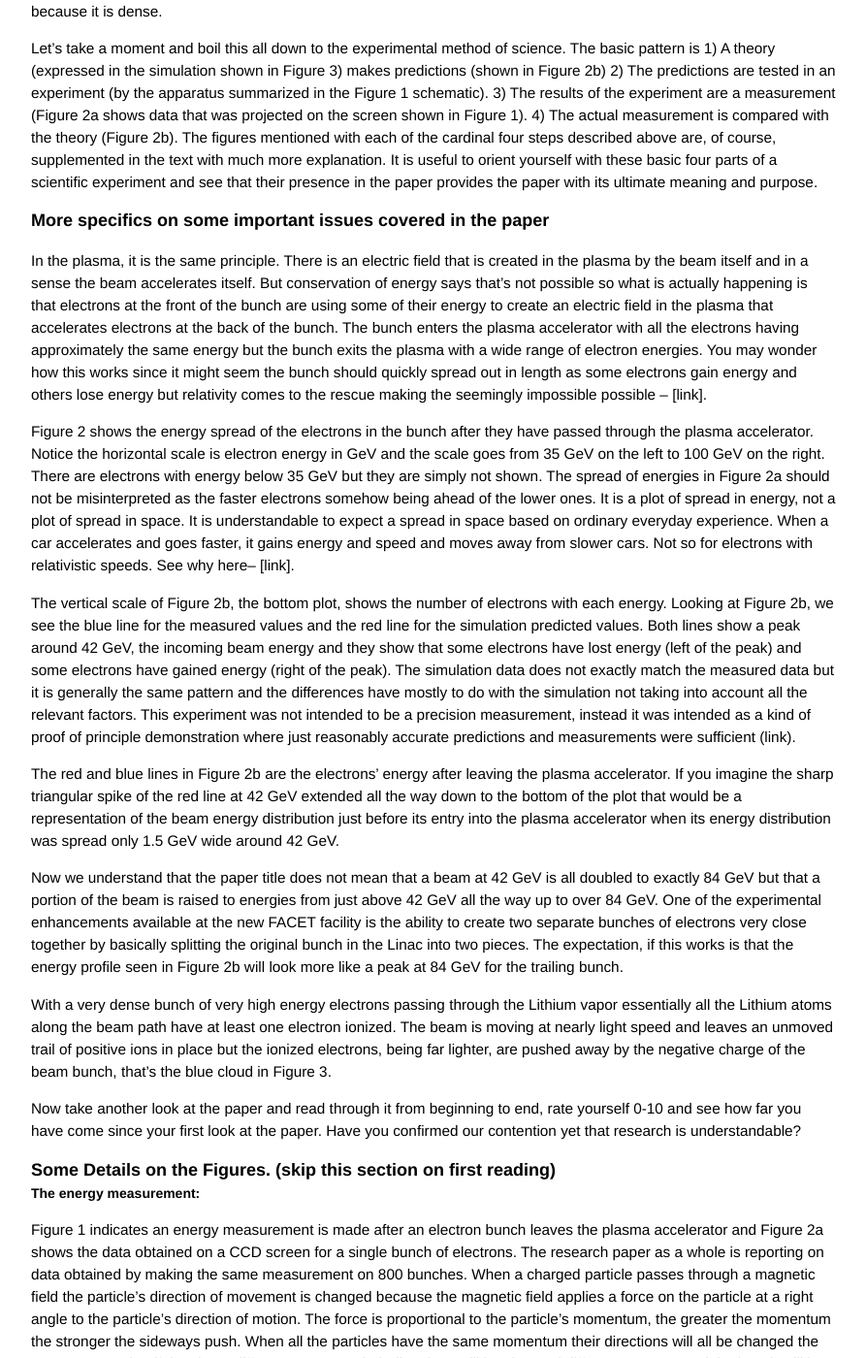
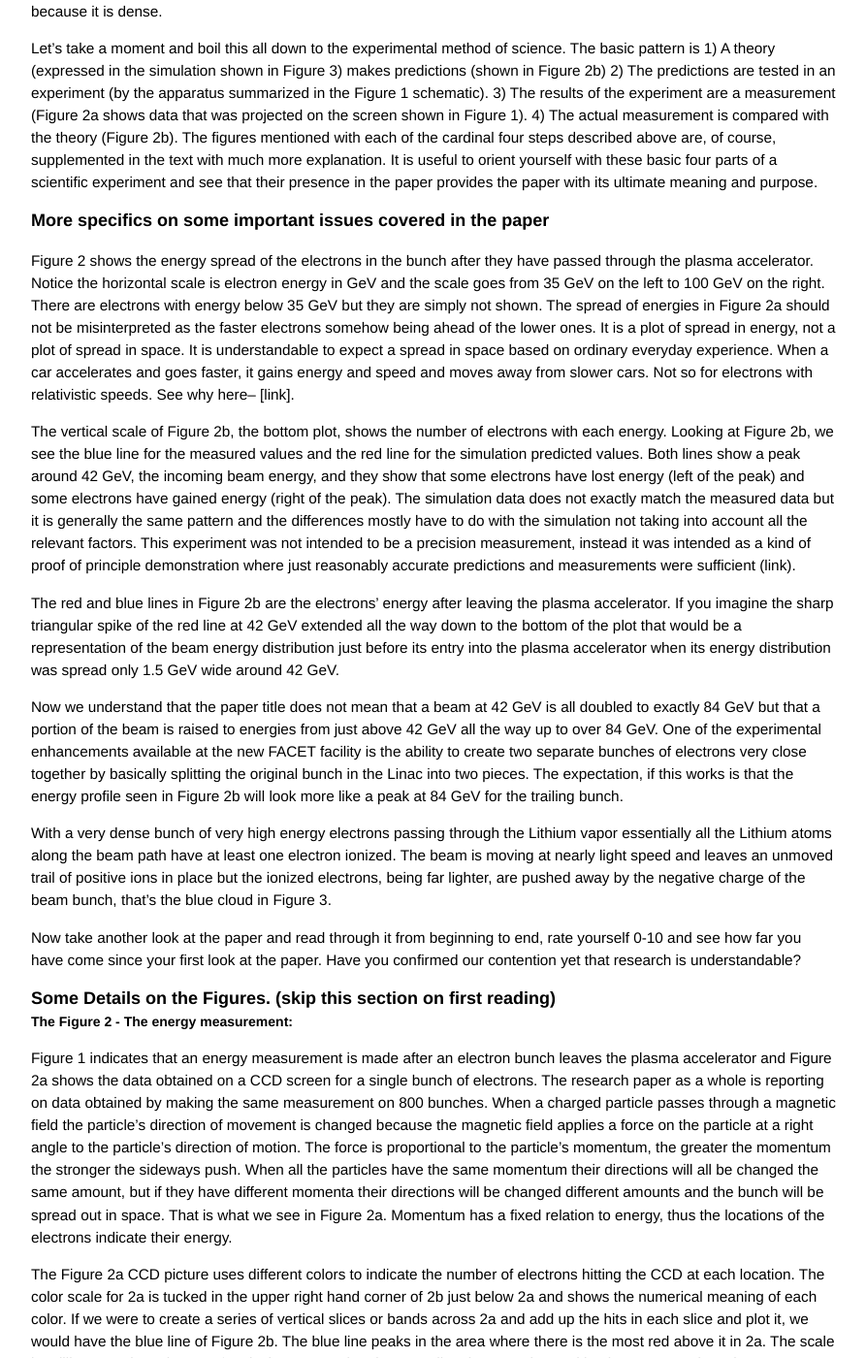
Before and after one commit to grbfacet/facet, a Jekyll site: the page built from energy-doubling-exposition.md, in a window 1280 px wide and 1400 px high, scrolled down 5054 px. Shown: the whole window at 97% size, without its empty margins (193-1086 px from the left). Built offline with Jekyll 4.4.1, drawn with Linux system fonts in a browser that asks for light colours; some of the changed lines change nothing that is shown; some of the changed text lies outside the part shown.

Commit message:
Update energy-doubling-exposition.md

```diff
--- a/energy-doubling-exposition.md
+++ b/energy-doubling-exposition.md
@@ -96,11 +96,9 @@
 ### More specifics on some important issues covered in the paper
 
 
-In the plasma, it is the same principle. There is an electric field that is created in the plasma by the beam itself and in a sense the beam accelerates itself. But conservation of energy says that’s not possible so what is actually happening is that electrons at the front of the bunch are using some of their energy to create an electric field in the plasma that accelerates electrons at the back of the bunch. The bunch enters the plasma accelerator with all the electrons having approximately the same energy but the bunch exits the plasma with a wide range of electron energies. You may wonder how this works since it might seem the bunch should quickly spread out in length as some electrons gain energy and others lose energy but relativity comes to the rescue making the seemingly impossible possible – [link].
-
 Figure 2 shows the energy spread of the electrons in the bunch after they have passed through the plasma accelerator. Notice the horizontal scale is electron energy in GeV and the scale goes from 35 GeV on the left to 100 GeV on the right. There are electrons with energy below 35 GeV but they are simply not shown. The spread of energies in Figure 2a should not be misinterpreted as the faster electrons somehow being ahead of the lower ones. It is a plot of spread in energy, not a plot of spread in space. It is understandable to expect a spread in space based on ordinary everyday experience. When a car accelerates and goes faster, it gains energy and speed and moves away from slower cars. Not so for electrons with relativistic speeds. See why here– [link].
 
-The vertical scale of Figure 2b, the bottom plot, shows the number of electrons with each energy. Looking at Figure 2b, we see the blue line for the measured values and the red line for the simulation predicted values. Both lines show a peak around 42 GeV, the incoming beam energy and they show that some electrons have lost energy (left of the peak) and some electrons have gained energy (right of the peak). The simulation data does not exactly match the measured data but it is generally the same pattern and the differences have mostly to do with the simulation not taking into account all the relevant factors. This experiment was not intended to be a precision measurement, instead it was intended as a kind of proof of principle demonstration where just reasonably accurate predictions and measurements were sufficient (link).
+The vertical scale of Figure 2b, the bottom plot, shows the number of electrons with each energy. Looking at Figure 2b, we see the blue line for the measured values and the red line for the simulation predicted values. Both lines show a peak around 42 GeV, the incoming beam energy, and they show that some electrons have lost energy (left of the peak) and some electrons have gained energy (right of the peak). The simulation data does not exactly match the measured data but it is generally the same pattern and the differences mostly have to do with the simulation not taking into account all the relevant factors. This experiment was not intended to be a precision measurement, instead it was intended as a kind of proof of principle demonstration where just reasonably accurate predictions and measurements were sufficient (link).
 
 The red and blue lines in Figure 2b are the electrons’ energy after leaving the plasma accelerator. If you imagine the sharp triangular spike of the red line at 42 GeV extended all the way down to the bottom of the plot that would be a representation of the beam energy distribution just before its entry into the plasma accelerator when its energy distribution was spread only 1.5 GeV wide around 42 GeV.
 
@@ -114,19 +112,18 @@
 ### Some Details on the Figures. (skip this section on first reading)
 
 
-##### The energy measurement:
+##### The Figure 2 - The energy measurement:
 
-Figure 1 indicates an energy measurement is made after an electron bunch leaves the plasma accelerator and Figure 2a shows the data obtained on a CCD screen for a single bunch of electrons. The research paper as a whole is reporting on data obtained by making the same measurement on 800 bunches. When a charged particle passes through a magnetic field the particle’s direction of movement is changed because the magnetic field applies a force on the particle at a right angle to the particle’s direction of motion. The force is proportional to the particle’s momentum, the greater the momentum the stronger the sideways push. When all the particles have the same momentum their directions will all be changed the same amount, but if they have different momenta their directions will be changed different amounts and the bunch will be spread out in space. That is what we see in Figure 2a. Momentum has a fixed relation to energy, thus the locations of the electrons indicate their energy.
+Figure 1 indicates that an energy measurement is made after an electron bunch leaves the plasma accelerator and Figure 2a shows the data obtained on a CCD screen for a single bunch of electrons. The research paper as a whole is reporting on data obtained by making the same measurement on 800 bunches. When a charged particle passes through a magnetic field the particle’s direction of movement is changed because the magnetic field applies a force on the particle at a right angle to the particle’s direction of motion. The force is proportional to the particle’s momentum, the greater the momentum the stronger the sideways push. When all the particles have the same momentum their directions will all be changed the same amount, but if they have different momenta their directions will be changed different amounts and the bunch will be spread out in space. That is what we see in Figure 2a. Momentum has a fixed relation to energy, thus the locations of the electrons indicate their energy.
 
-##### The Figure 2:
 
 The Figure 2a CCD picture uses different colors to indicate the number of electrons hitting the CCD at each location. The color scale for 2a is tucked in the upper right hand corner of 2b just below 2a and shows the numerical meaning of each color. If we were to create a series of vertical slices or bands across 2a and add up the hits in each slice and plot it, we would have the blue line of Figure 2b. The blue line peaks in the area where there is the most red above it in 2a. The scale in millimeters along the top of 2a is the amount the electrons direction was changed by the magnet. Given the magnet strength, the geometry of the apparatus on the physics of particle energy and amount of bending these millimeter distances translate into an energy value for electrons and that is what is given in the horizontal scale along the bottom of 2b. Notice it is a logarithmic scale where the distance of bending scale is linear. This is because the relation between energy and bending is a power law relationship.
 
-##### The Figure 3a simulation:
+##### The Figures 3a and 3b - The simulation:
 
 It is important to note the details in the figure. First note that the top figure, 3a, is a simulation of what is happening when the bunch is 12.3 cm into the heated Lithium vapor. The bottom figure, 3b, is near the end of the Lithium vapor at 81.9cm. It is especially important to note the horizontal scale is not distance into the plasma accelerator which would be measured in centimeters. Rather, the scale is in microns and shows bunch scale details around the bunch at the two locations along the plasma accelerator. Notice also, the vertical axis is also in microns, again showing things on the tiny scale of a bunch and not on the scale of the plasma accelerator diameter which is measured in centimeters.
 
-##### The figure 3c measured data and simulation data comparison:
+##### The figure 3c - Measured data and simulated data compared:
 
 As noted in the research paper, two plasma accelerators were studied, one with a Lithium vapor length of 85 cm and a second longer one of 113 cm. The longer accelerator was to measure what happens when the effective acceleration ends. The orange circles in Figure 3c plot the simulated amount of maximum energy the electrons acquired at various distances into a simulate Lithium column 120 cm long. The simulation shows the energy increases as the bunch progresses through the plasma to a maximum just above 80 GeV and then drops off past this point just beyond 80 cm into the plasma indicating that the most accelerated electrons begin to lose energy. The blue squares are the actual values measured in the two different length real accelerators and they are pretty close to the simulated expectation. The simulation is known to be imperfect in that it does not account for all known effects, so exact agreement is not to be expected between simulation and experimentally measured data. Remember, this was a proof of principle experiment, not a precision measurement. The vertical scale on the left hand side of the plot refers to the plotted energy of the electrons. The vertical scale on the right hand side refers to the dashed line at the bottom of the plot which represents the profile of the density of the Lithium vapor assumed in the simulation.
 
```
